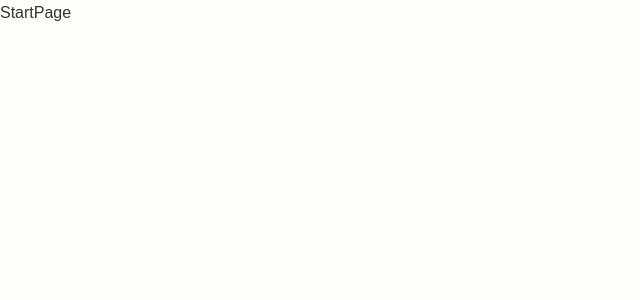
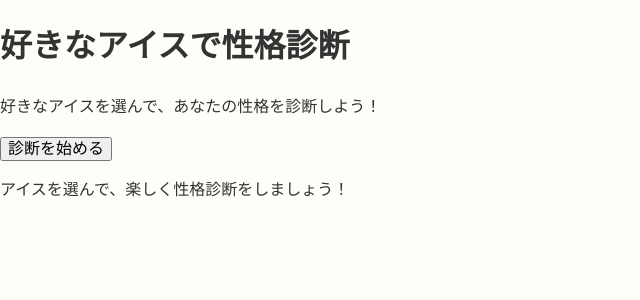
Before and after one commit to nonrita/ice-cream-personality-test, a React (Vite) app: page / in a window 1280 px wide. Shown: the top 300 px of the page, without its empty margins (0-640 px from the left). Built offline with nearby package versions, Linux system fonts and the light colour scheme.

Commit message:
feat: Create top page with start button

```diff
--- a/src/pages/StartPage.tsx
+++ b/src/pages/StartPage.tsx
@@ -1,7 +1,26 @@
+import { useNavigate } from 'react-router-dom';
+
 const StartPage = () => {
+  const navigate = useNavigate();
+  const handleStart = () => {
+    navigate('/question');
+  };
   return (
-    <div>
-      <div>StartPage</div>
+    <div className="start-page">
+      <header className="start-header">
+        <h1>好きなアイスで性格診断</h1>
+        <p>好きなアイスを選んで、あなたの性格を診断しよう！</p>
+      </header>
+
+      <main className="start-content">
+        <button className="start-button" onClick={handleStart}>
+          診断を始める
+        </button>
+      </main>
+
+      <footer className="start-footer">
+        <p>アイスを選んで、楽しく性格診断をしましょう！</p>
+      </footer>
     </div>
   );
 };
```
